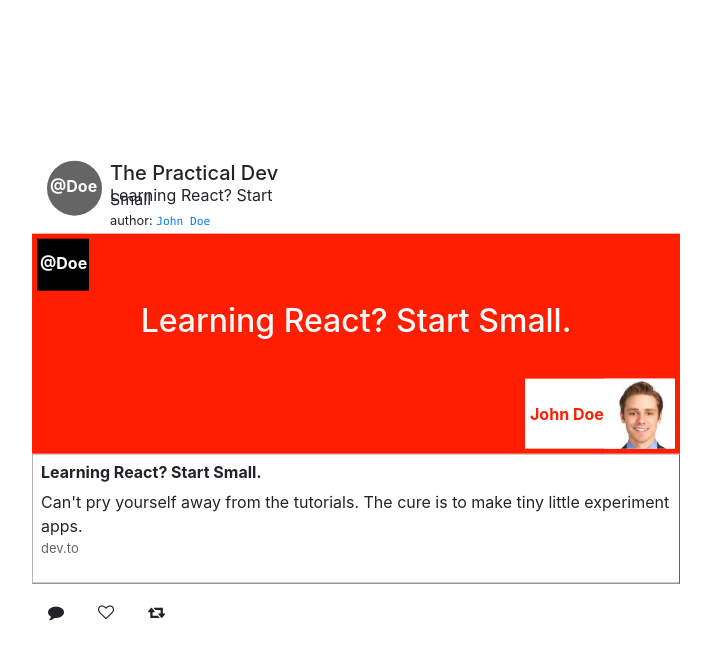
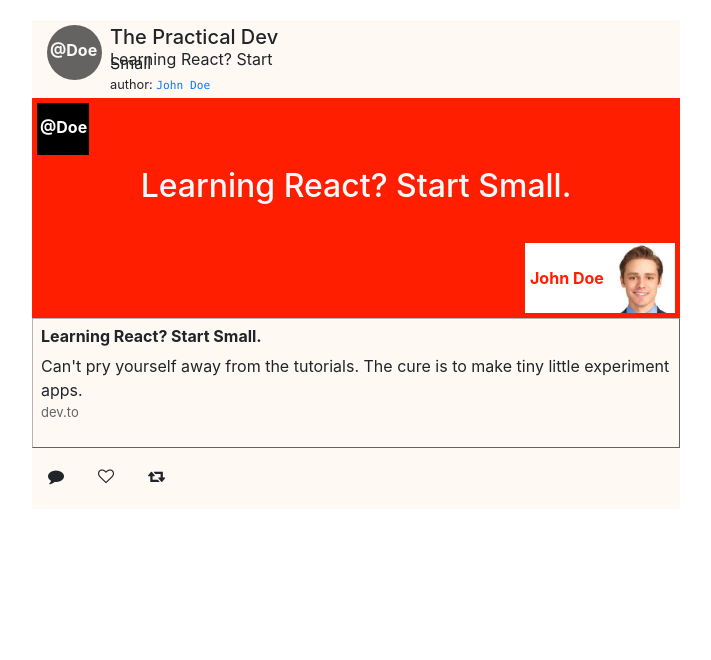
Before and after one commit to orsdev/socialcard, a React (Create React App) app: page / in a window 1280 px wide. Shown: the top 660 px of the page, without its empty margins (284-995 px from the left). Built offline with nearby package versions, Linux system fonts and the light colour scheme.

Commit message:
commentBox method passed to Engagement component

```diff
--- a/src/container/SocialCard.js
+++ b/src/container/SocialCard.js
@@ -3,12 +3,14 @@ import Layout from '../component/Layout/Layout';
 import Info from '../component/Info/Info';
 import Post from '../component/Post/Post';
 import Engagement from '../component/Engagement/Engagement';
+import CommentBox from '../component/CommentBox/CommentBox';
 
 class SocialCard extends Component {
 
  state = {
   toggleLike: false,
   toggleRetweet: false,
+  toggleCommentBox: false
  };
 
  likeToggle = () => {
@@ -25,10 +27,20 @@ class SocialCard extends Component {
   })
  }
 
+ CommentBox = () => {
+  let toggle = !this.state.toggleCommentBox;
+  this.setState({
+   toggleCommentBox: toggle
+  })
+ }
+
+ compo
+
  render() {
 //declare variables
 let like_count;
 let retweet_count;
+let commentbox = null;
 
 //it true, assign variable a value
 if(this.state.toggleLike){
@@ -39,6 +51,11 @@ if(this.state.toggleLike){
 if(this.state.toggleRetweet){
  retweet_count = 1;
 }
+
+if(this.state.toggleCommentBox){
+ commentbox = <CommentBox />
+}
+
   return (
    <Layout>
     <div className="social__card">
@@ -50,7 +67,9 @@ if(this.state.toggleRetweet){
       retweetCount= {retweet_count}
       retweet={this.state.toggleRetweet}
       liked={this.likeToggle}
-      retweeted={this.retweetToggle} />
+      retweeted={this.retweetToggle}
+      showTextarea={this.CommentBox}/>
+      {commentbox}
     </div>
    </Layout>
   )
--- a/src/css/style.css
+++ b/src/css/style.css
@@ -1,20 +1,15 @@
 .container-layout {
   width: 100%;
   height: 100vh;
+
   position: relative;
 }
 
 .social__card {
-  position: absolute;
+ background: rgb(255, 249, 244);
+ padding: 5px 0;
   width: 648px;
-  top: 50%;
-  left: 50%;
-  transform: translate(-50%, -50%);
-  -webkit-transform: translate(-50%, -50%);
-  -moz-transform: translate(-50%, -50%);
-  -ms-transform: translate(-50%, -50%);
-  -o-transform: translate(-50%, -50%);
-  margin: 0 auto;
+  margin: 20px auto;
 }
 
 .info__container {
@@ -138,3 +133,15 @@
  margin-left: 4px;
  margin-bottom: 10px;
 }
+
+.commentbox {
+ box-shadow: 0 2px 4px 1px gainsboro;
+ border: 2px solid white;
+ border-bottom: 5px inset #d8dee9;
+ padding: 1rem;
+ color: grey;
+ border-left: 3px outset rgb(255, 30, 0);
+ resize: horizontal;
+ max-width: 350px;
+ min-width: 300px;
+}
```
